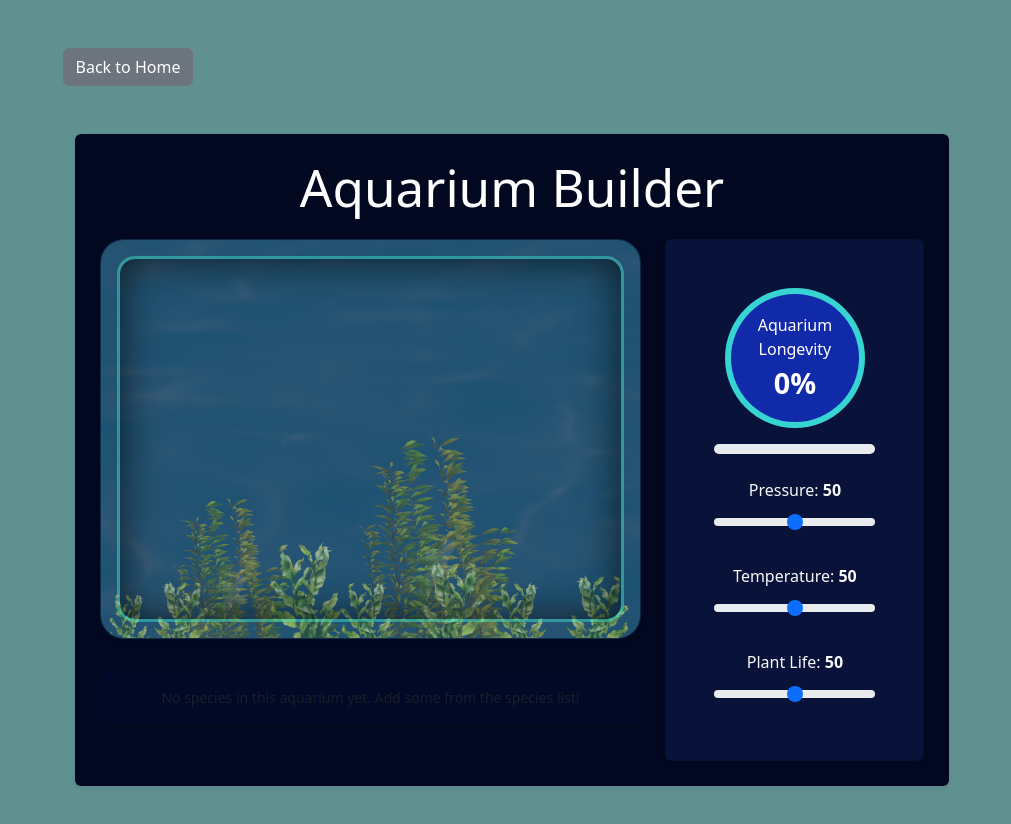
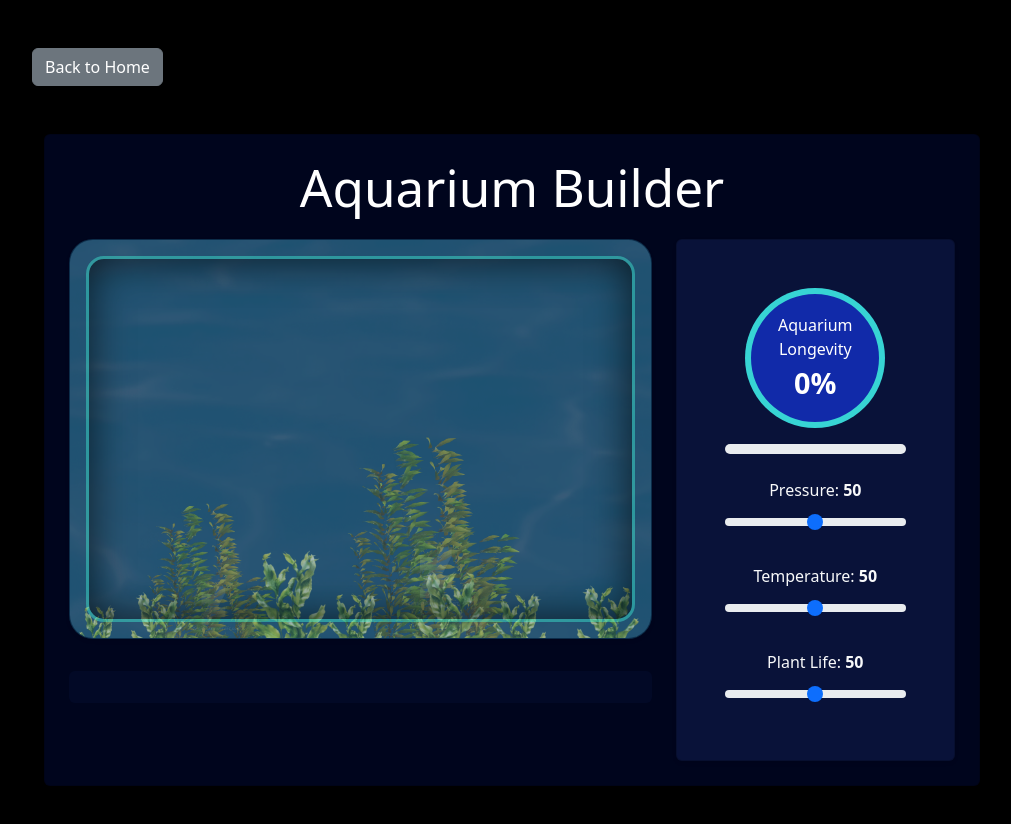
Before and after one commit to CS571-F25/p199, a React (Vite) app: page /#/aquarium-builder in a window 1280 px wide. Shown: the top 824 px of the page, without its empty margins (128-1139 px from the left). Built offline with nearby package versions, Linux system fonts and the light colour scheme.

Commit message:
project didnt deploy so trying again

```diff
--- a/src/components/AquariumBuilder.jsx
+++ b/src/components/AquariumBuilder.jsx
@@ -7,9 +7,9 @@ import AquariumSidebar from "./AquariumSidebar";
 import AquariumSpeciesTabs from "./AquariumSpeciesTabs";
 import useAquariumStorage from "../hooks/useAquariumStorage";
 
-// same formula as in AquariumSpeciesTab, but extracted so we can reuse for longevity
+
 function computeSurvival(species, pressure, temperature, plantLife) {
-  // Map species temperature preference to 0–100
+
     const tempTargets = {
         "polar": 10,
         "cold-temperate": 25,
@@ -98,7 +98,7 @@ const longevity = useMemo(() => {
             Back to Home
             </Button>
         </div>
-      <Container className="my-5">
+        <Container className="my-5" style={{ width: "75vw", maxWidth: "75vw" }}>
             <Card
             className="h-100 shadow-sm p-4"
             style={{ backgroundColor: "rgba(0, 6, 30, 0.98)", color: "white" }}
@@ -106,7 +106,6 @@ const longevity = useMemo(() => {
             <h1 className="mb-4 text-center">Aquarium Builder</h1>
 
             <Row className="g-4">
-            {/* Left: aquarium view + tabs */}
                 <Col xs={12} lg={8} className="d-flex flex-column gap-3">
                     <AquariumView plantLife={plantLife} pressure={pressure}>
                         {/* species images would go here but that would take a while
@@ -123,7 +122,6 @@ const longevity = useMemo(() => {
                 />
                 </Col>
 
-            {/* Right: sidebar */}
                 <Col xs={12} lg={4}>
                 <AquariumSidebar
                     longevity={longevity}
--- a/src/components/AquariumSpeciesTab.jsx
+++ b/src/components/AquariumSpeciesTab.jsx
@@ -1,9 +1,8 @@
-// AquariumSpeciesTab.jsx
 import React, { useState, useMemo } from "react";
 import { Card, Button, ProgressBar } from "react-bootstrap";
 
 function computeSurvival(species, pressure, temperature, plantLife) {
-  // Map species temperature preference to 0–100
+
     const tempTargets = {
     "polar": 10,
     "cold-temperate": 25,
@@ -41,10 +40,10 @@ function computeSurvival(species, pressure, temperature, plantLife) {
 
     let plantTarget = 50;
     const envStr = (species.environment ?? "").toLowerCase();
-  if (envStr.includes("reef") || envStr.includes("seagrass")) {
-    plantTarget = 80;
+    if (envStr.includes("reef") || envStr.includes("seagrass") || envStr.includes("kelp")) {
+    plantTarget = 90;
     } else if (envStr.includes("pelagic")) {
-    plantTarget = 40;
+    plantTarget = 30;
     }
     if (tempTarget <= 25) {
     plantTarget -= 20;
@@ -144,7 +143,6 @@ export default function AquariumSpeciesTab({
                 </div>
             </div>
 
-            {/* ✅ Survival meter that responds to env sliders */}
             <div className="mt-2">
                 <div className="small mb-1">
                 Survival chance:{" "}
@@ -152,13 +150,7 @@ export default function AquariumSpeciesTab({
                 </div>
                     <ProgressBar
                     now={survival}
-                variant={
-                  survival > 70
-                    ? "success"
-                    : survival > 40
-                    ? "warning"
-                    : "danger"
-                }
+                    variant={survival > 70 ? "success" : survival > 40 ? "warning" : "danger"}
                     style={{ height: 8 }}
                 />
             </div>
--- a/src/components/AquariumSpeciesTabs.jsx
+++ b/src/components/AquariumSpeciesTabs.jsx
@@ -1,4 +1,3 @@
-// AquariumSpeciesTabs.jsx
 import React from "react";
 import AquariumSpeciesTab from "./AquariumSpeciesTab";
 
@@ -18,11 +17,6 @@ export default function AquariumSpeciesTabs({
         overflowY: "auto"
         }}
     >
-      {speciesList.length === 0 && (
-        <div className="text-muted small">
-          No species in this aquarium yet. Add some from the species list!
-        </div>
-      )}
         {speciesList.map((sp) => (
         <AquariumSpeciesTab
             key={sp.id}
--- a/src/index.css
+++ b/src/index.css
@@ -29,7 +29,7 @@ body {
   min-width: 320px;
   min-height: 100vh;
 
-  background-color: #609090;
+  background-color: rgb(0, 0, 0);
 }
 
 .body-explore {
```
Also changed, not shown: src/components/AquariumView.jsx (+0 -7 lines), src/components/SpeciesList.jsx (+8 -16 lines), src/components/AquariumLongevityMeter.jsx (indentation only), src/components/AquariumSidebar.jsx (indentation only), src/components/AquariumSliders.jsx (indentation only), src/components/SpeciesCard.jsx (indentation only), src/hooks/useAquariumStorage.js (indentation only), 4 other files (tests, documents, lock files or other folders). Lines whose indentation alone changed are shown as unchanged.
